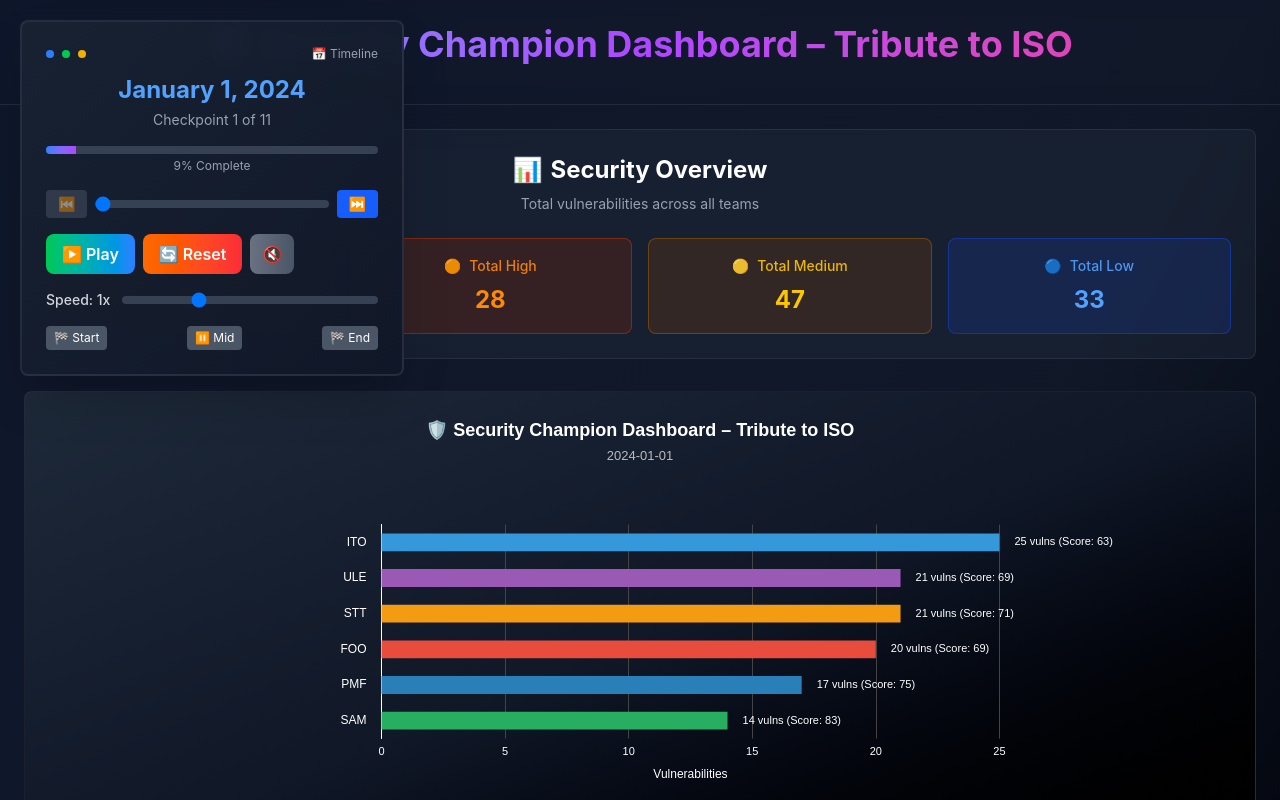
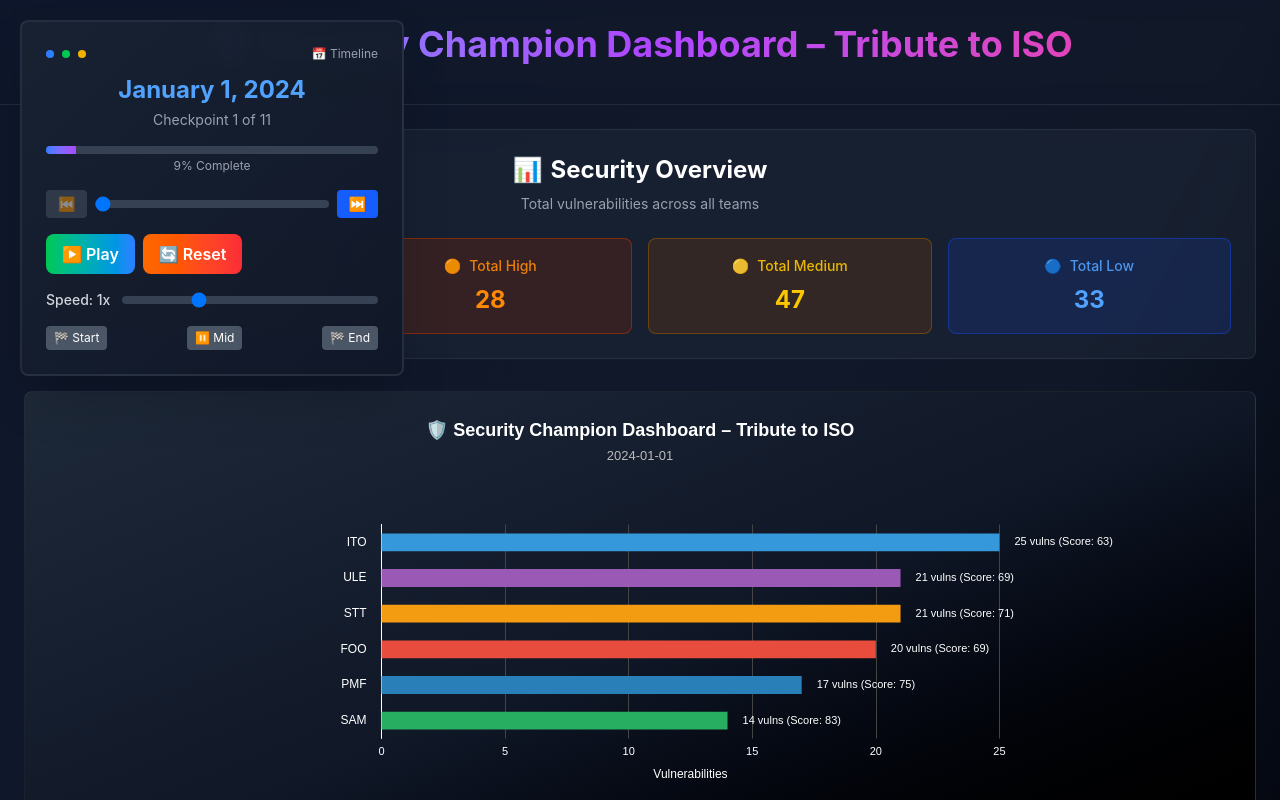
Before and after one commit to OM-EL/sec-dashboard, a React (Vite) app: page / in a window 1280 px wide. Shown: the top 800 px of the page. Built offline with nearby package versions, Linux system fonts and the light colour scheme.

Commit message:
refactor: Remove sound control from App and FloatingDatePopup components for cleaner interface

```diff
--- a/src/App.jsx
+++ b/src/App.jsx
@@ -570,8 +570,6 @@ function App() {
         onPlayPause={togglePlayPause}
         onReset={resetRace}
         onSpeedChange={setSpeed}
-        soundEnabled={soundEnabled}
-        onSoundToggle={() => setSoundEnabled(!soundEnabled)}
       />
     </div>
   )
--- a/src/components/FloatingDatePopup.jsx
+++ b/src/components/FloatingDatePopup.jsx
@@ -10,9 +10,7 @@ const FloatingDatePopup = ({
   speed,
   onPlayPause,
   onReset,
-  onSpeedChange,
-  soundEnabled,
-  onSoundToggle
+  onSpeedChange
 }) => {
   const [position, setPosition] = useState({ x: 20, y: 20 });
   const [isDragging, setIsDragging] = useState(false);
@@ -154,17 +152,6 @@ const FloatingDatePopup = ({
           >
             🔄 Reset
           </button>
-
-          <button
-            onClick={onSoundToggle}
-            className={`px-3 py-2 font-semibold rounded-lg transition-all duration-200 transform hover:scale-105 ${
-              soundEnabled
-                ? 'bg-gradient-to-r from-green-500 to-blue-500 hover:from-green-600 hover:to-blue-600 text-white'
-                : 'bg-gradient-to-r from-gray-500 to-gray-600 hover:from-gray-600 hover:to-gray-700 text-white'
-            }`}
-          >
-            {soundEnabled ? '🔊' : '🔇'}
-          </button>
         </div>
 
         {/* Speed Control */}
```
